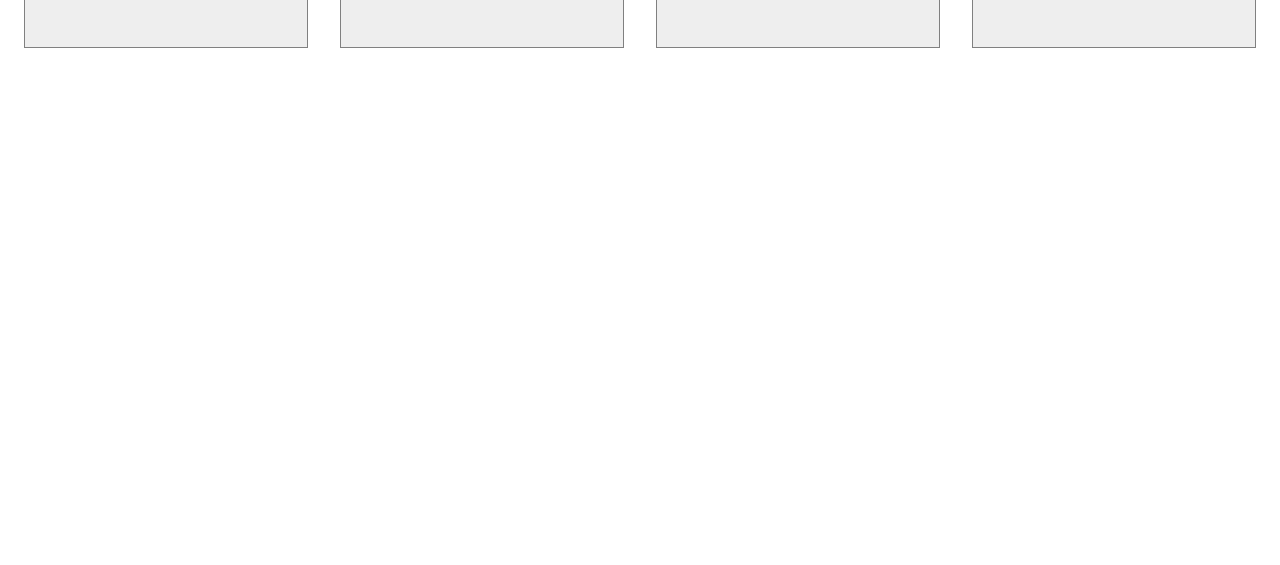
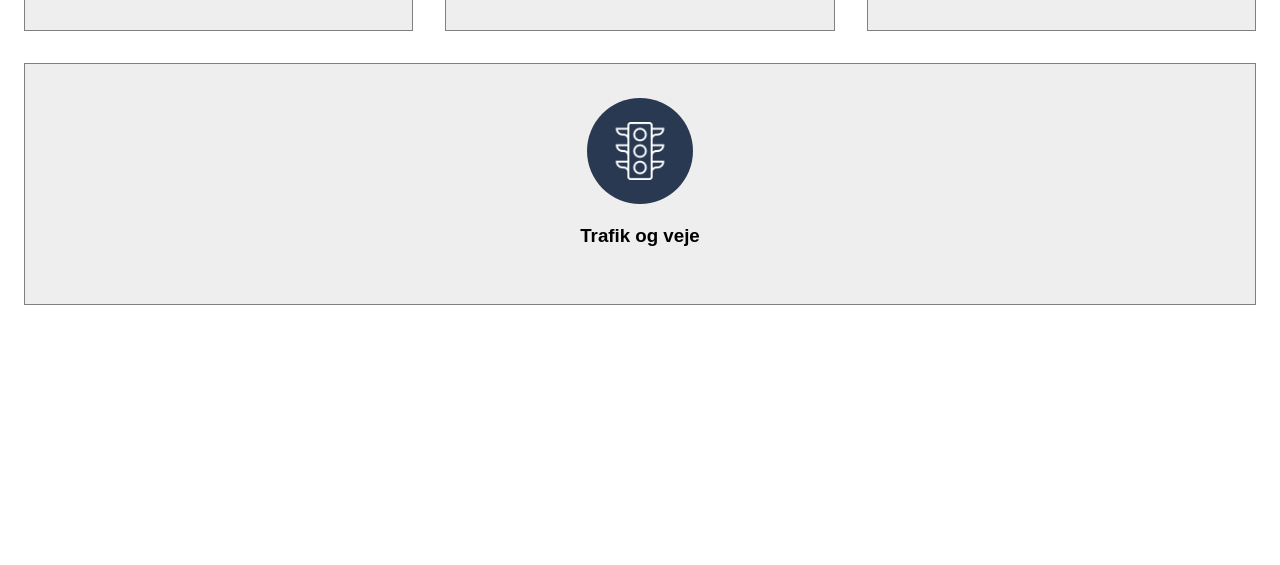
Before and after one commit to KalleTHansen/Koege-Kommune, a plain HTML site: page index.html in a window 1280 px wide. Shown: the part 235-800 px from the top of the page. Drawn offline with Linux system fonts and the light colour scheme.

Commit message:
Giving up on flexbox

```diff
--- a/_scss/style.scss
+++ b/_scss/style.scss
@@ -8,11 +8,14 @@ html {
       nav {
         &#navgrid {
           display: flex;//Til at sætte kasser på linje + wrap
+          flex-wrap: wrap;
         }
 
         article {
           &.category {//Hver kasse med en kategori
-            width: 20%;
+            width: 20em;
+            height: 11em;
+            flex-grow: 1;
             padding: 2em;
             margin: 1em;
             background-color: $backgroundColor;
@@ -23,7 +26,7 @@ html {
             &:hover {
               background-color: white; //Baggrundsfarve på .category kassen
 
-            .icon { //.icon = descendant of .category
+            .icon { //.icon = descendant of .category. Nested in previous hover (same as &:hover .icon)
               transform: scale(1.3,1.3);//Forstør ikon ved hover
               }
             }//End .category hover
@@ -33,8 +36,8 @@ html {
             }
 
             .bgicon {//Blå cirkel bag kat. ikoner
-              height: 8em;
-              width: 8em;
+              height: 13vmin;
+              width: 13vmin;
               background-color: $primaryColor;
               border-radius: 50em; //Gør div'en til en cirkel
               display: table-cell;
@@ -45,9 +48,9 @@ html {
                 transition: 0.2s; //Animeret overgang ved hover
                 width: 55%;
                 vertical-align: middle;
-              }
+              }//End .icon
             }
-          }
+          }//End .category
         }
       }
     }
```
Also changed, not shown: index.html (+2 -0 lines), css/style.css, 1 other file.
